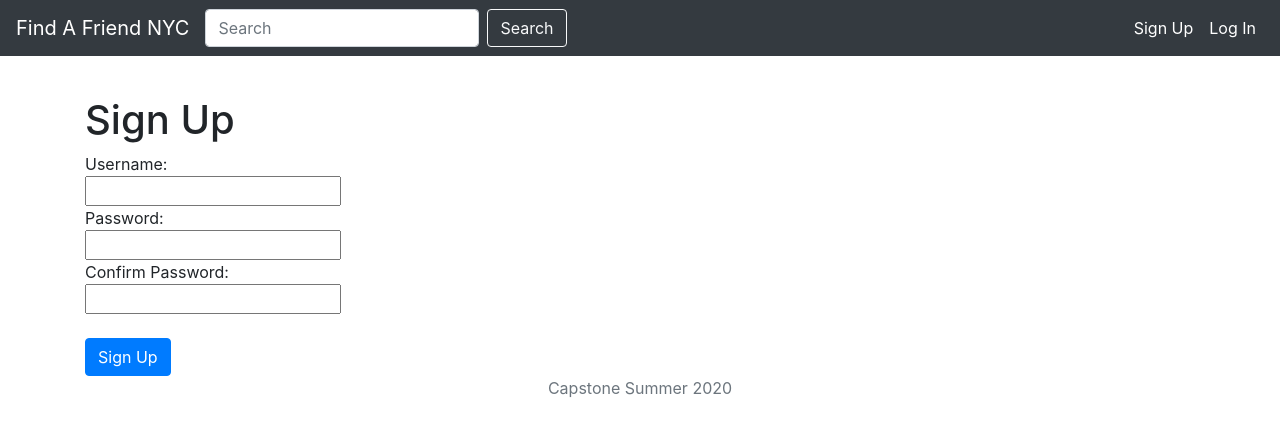
After one commit to TalBachar/Capstone-Project, a Django app: page /accounts/signup in a window 1280 px wide. The commit adds this page. Shown: the top 436 px of the page. Run offline with Django 3.2, Linux system fonts and the light colour scheme; some libraries are stand-ins or nearby versions.

Commit message:
added signup/login

```diff
--- /dev/null
+++ b/find_a_friend/accounts/templates/accounts/signup.html
@@ -0,0 +1,33 @@
+{% extends 'mainpage.html' %}
+
+{% block content %}
+
+{% if error%}
+{{error}}
+<br/>
+<br/>
+{%endif%}
+
+<h1> Sign Up</h1>
+<form method = "POST" action = "{% url 'signup' %}">
+{% csrf_token %}
+Username:
+<br/>
+<input type = "text" name = "username" />
+<br/>
+
+Password:
+<br/>
+<input type = "password" name = "password" />
+<br/>
+
+Confirm Password:
+<br/>
+<input type = "password" name = "confirmPassword" />
+<br/>
+
+<br/>
+<input class = "btn btn-primary" type = "submit" value = "Sign Up" />
+</form>
+
+{% endblock %}
--- /dev/null
+++ b/find_a_friend/accounts/urls.py
@@ -0,0 +1,9 @@
+from django.urls import path, include
+from . import views
+
+urlpatterns = [
+    path ('signup', views.signup, name = 'signup'),
+    path ('login', views.login, name = 'login'),
+    path ('logout', views.logout, name = 'logout'),
+
+]
--- a/find_a_friend/accounts/views.py
+++ b/find_a_friend/accounts/views.py
@@ -1,3 +1,11 @@
 from django.shortcuts import render
 
 # Create your views here.
+def signup(request):
+    return render(request, 'accounts/signup.html')
+
+def login(request):
+    return render (request, 'accounts/login.html')
+
+def logout(request):
+    return render(request, 'accounts/mainpage.html')
--- a/find_a_friend/find_a_friend/templates/mainpage.html
+++ b/find_a_friend/find_a_friend/templates/mainpage.html
@@ -8,23 +8,24 @@
   <meta name="author" content="">
   <title>Find A Friend NYC</title>
 
-  <!-- Bootstrap and CSS -->
+  <!-- Html, css and bootstrap-->
   <link rel="stylesheet" href="https://maxcdn.bootstrapcdn.com/bootstrap/4.0.0/css/bootstrap.min.css" integrity="sha384-Gn5384xqQ1aoWXA+058RXPxPg6fy4IWvTNh0E263XmFcJlSAwiGgFAW/dAiS6JXm" crossorigin="anonymous">
 
 </head>
 
 <body>
+ <!--header-->
   <header>
         <nav class="navbar navbar-expand-md navbar-dark fixed-top bg-dark">
         <a class="navbar-brand" href="#">Find A Friend NYC</a>
-
+        <!--navbar button  -->
         <button class="navbar-toggler" type="button"
           data-toggle="collapse" data-target="#navbarCollapse"
           aria-controls="navbarCollapse" aria-expanded="true" aria-label="Toggle navigation">
           <span class="navbar-toggler-icon"></span>
         </button>
 
-        <div class="navbar-collapse collapse show" id="navbarCollapse" style="">
+        <div class="navbar-collapse collapse" id="navbarCollapse" style="">
           <form class="form-inline mt-2 mt-md-0">
             <input class="form-control mr-sm-2" type="text" placeholder="Search" aria-label="Search">
             <button class="btn btn-outline-light my-2 my-sm-0" type="submit">Search</button>
@@ -32,33 +33,28 @@
 
           <ul class="navbar-nav ml-auto">
             <li class="nav-item active">
-              <a class="nav-link" href="#">Sign Up </a>
+              <a class="nav-link" href="">Sign Up </a>
             </li>
             <li class="nav-item active">
-              <a class="nav-link" href="#">Log In </a>
+              <a class="nav-link" href="">Log In </a>
             </li>
           </ul>
+        </div>
+      </nav>
+    </header>
 
-        </div>
 
-      </nav>
+<!--body  -->
+  <br/>
+  <br/>
+  <br/>
+  <br/>
+    <div class = "container" >
+      {%block content%}
+      {%endblock%}
+    </div>
 
-      <!--navbar button  -->
-      <button class="navbar-toggler" type="button" data-toggle="collapse"
-        data-target="#navbarNavAltMarkup" aria-controls="navbarNavAltMarkup"
-        aria-expanded="false" aria-label="Toggle navigation">
-        <span class="navbar-toggler-icon"></span>
-      </button>
-
-      <div class="collapse navbar-collapse" id="navbarNavAltMarkup">
-        <div class="navbar-nav ml-auto">
-          <a class="nav-item nav-link" href="">Sign Up</a>
-          <a class="nav-item nav-link" href="">Log In</a>
-        </div>
-      </div>
-    </nav>
-  </header>
-
+<!-- fotter -->
   <footer class="text-muted">
     <div class="container text-center">
       <p>Capstone Summer 2020</p>
--- a/find_a_friend/find_a_friend/urls.py
+++ b/find_a_friend/find_a_friend/urls.py
@@ -1,10 +1,10 @@
-
 from django.contrib import admin
-from django.urls import path
+from django.urls import path, include
 from adoption  import views
 
 urlpatterns = [
     path('admin/', admin.site.urls),
     path('',views.adoption, name = 'adoption'),
+    path('accounts/', include('accounts.urls')),
 
 ]
```
Also changed, not shown: find_a_friend/accounts/templates/accounts/login.html (added, +28 -0 lines).
